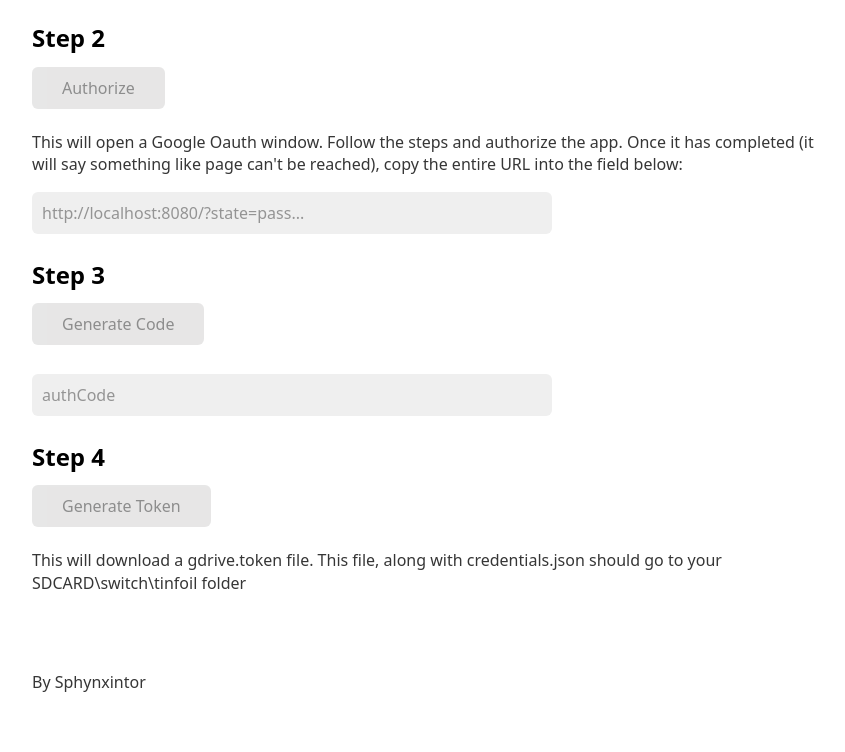
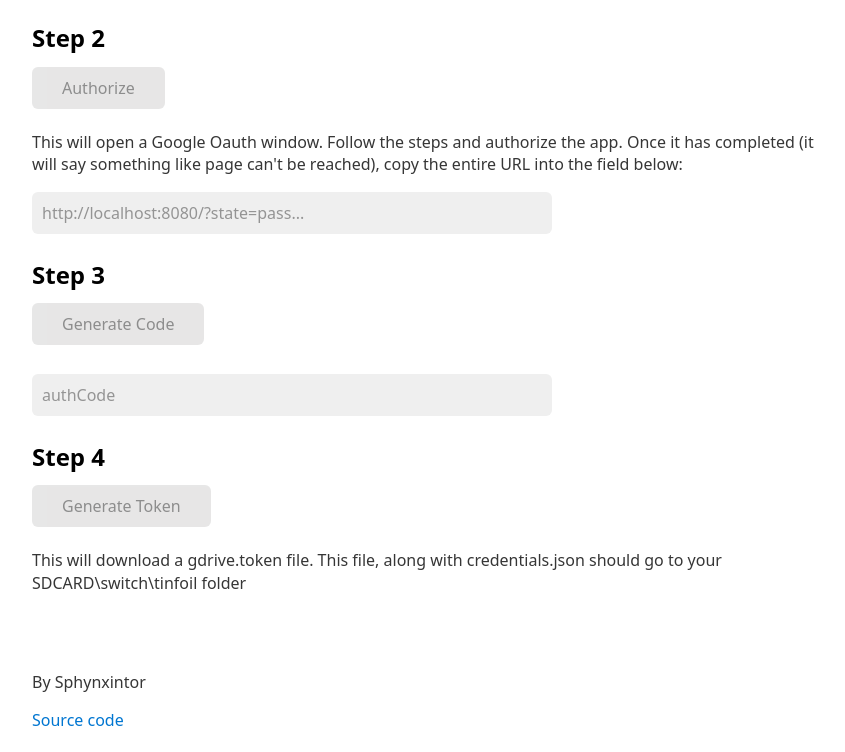
Before and after one commit to SphynxinatorX/freefoil, a plain HTML site: page index.html in a window 1280 px wide. Shown: the part 530-1282 px from the top of the page, without its empty margins (208-1053 px from the left). Before the commit the page ends 1243 px from the top, so only its background shows below. Drawn offline with nearby package versions, Linux system fonts and the light colour scheme.

Commit message:
update readme and source

```diff
--- a/index.html
+++ b/index.html
@@ -90,6 +90,7 @@
 
     <br /><br />
     <p>By Sphynxintor</p>
+    <a href="https://github.com/SphynxinatorX/freefoil">Source code</a>
   </body>
 </html>
 
```
Also changed, not shown: 1 other file.
